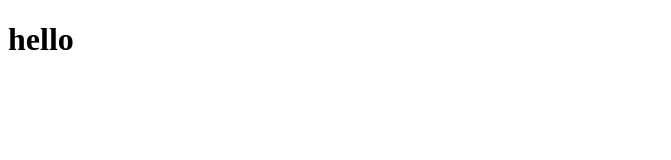
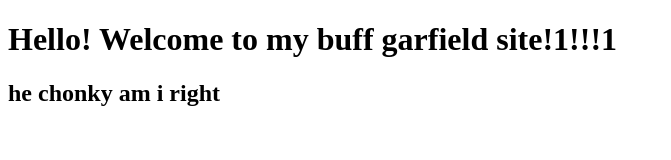
Before and after one commit to ThatRandomPersonOnGithub/ThatRandomPersonOnGithub.github.io, a plain HTML site: page index.html in a window 1280 px wide. Shown: the whole page, without its empty margins (0-671 px from the left). Drawn offline with Linux system fonts and the light colour scheme.

Commit message:
Update index.html

```diff
--- a/index.html
+++ b/index.html
@@ -3,6 +3,8 @@
 <head>
 </head>
 <body>
-<h1>hello</h1>
+<h1>Hello! Welcome to my buff garfield site!1!!!1</h1>
+<h2>he chonky am i right</h2>
+
 </body>
 </html>
```
